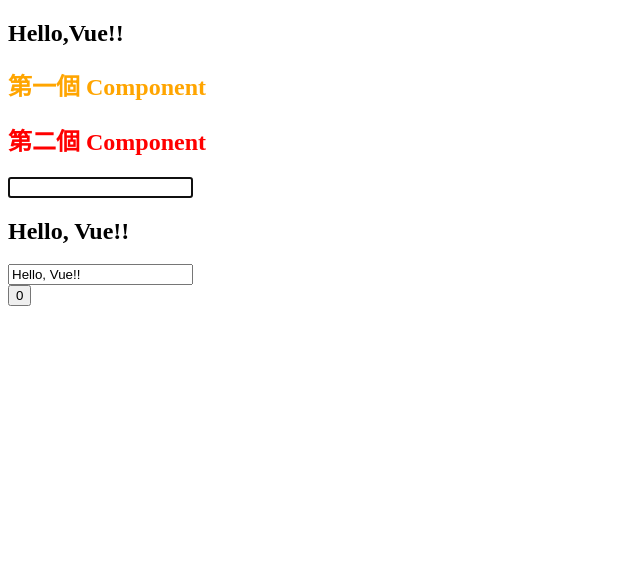
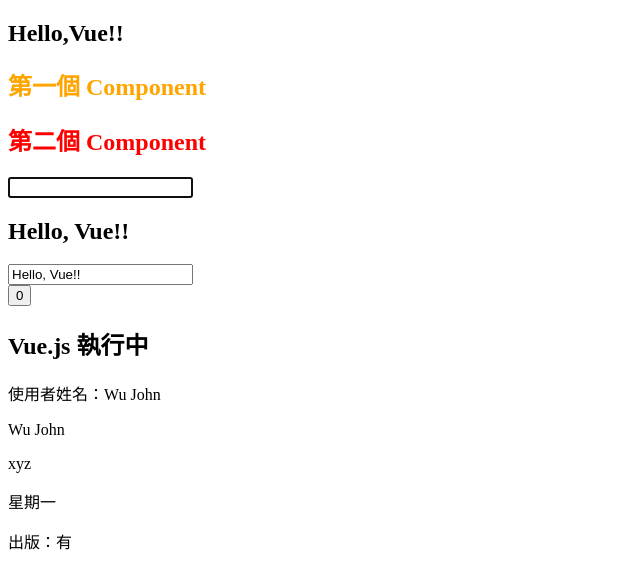
Before and after one commit to pananchi/vue-new, a Vue app: page / in a window 1280 px wide. Shown: the top 588 px of the page, without its empty margins (0-640 px from the left). Built offline with nearby package versions, Linux system fonts and the light colour scheme.

Commit message:
{{Text Interpolation插值}} 練習看看

```diff
--- a/src/App.vue
+++ b/src/App.vue
@@ -1,5 +1,6 @@
 <script setup>
 import ApiStyle from "./components/ApiStyle.vue";
+import BindingComponent from "./components/BindingComponent.vue";
 import CountComponent from "./components/CountComponent.vue";
 import FirstComponent from "./components/FirstComponent.vue";
 import SecondComponent from "./components/SecondComponent.vue";
@@ -15,6 +16,7 @@
   <ThirdComponent />
   <ApiStyle />
   <CountComponent />
+  <BindingComponent />
 
 </template>
 
--- /dev/null
+++ b/src/components/BindingComponent.vue
@@ -0,0 +1,46 @@
+<script setup>
+import { ref } from 'vue';
+
+console.log(new Date().getDate());
+
+
+
+
+  const title = ref("Vue.js");
+  const user = ref({
+    firstName: "John",
+    lasrName: "Wu"
+  });
+
+  const getName = () => {
+    return `${user.value.lasrName} ${user.value.firstName}`;
+  };
+
+  const week = ref(["日", "一", "二", "三", "四", "五", "六"]);
+  const author = ref({
+    books: [
+      'Vue 2 - Advanced Guide',
+      'Vue 3 - Basic Guide',
+      'Vue 4 - The Mystery'
+    ]
+  })
+// console.log(author.value.books.length);
+
+
+</script>
+
+<template>
+  <div>
+    <h2>{{ title }} 執行中</h2>
+    <p>{{`使用者姓名：${user.lasrName} ${user.firstName}`}}</p>
+    <p>{{ getName() }}</p>
+    <p>{{ false ? "abc" :"xyz" }}</p>
+    <p>星期{{ week[new Date().getDate()] }}</p>
+    <p>出版：{{ author.books.length > 0 ? "有" : "沒有" }}</p>
+  </div>
+
+</template>
+
+<style lang="css" scoped>
+
+</style>
```
